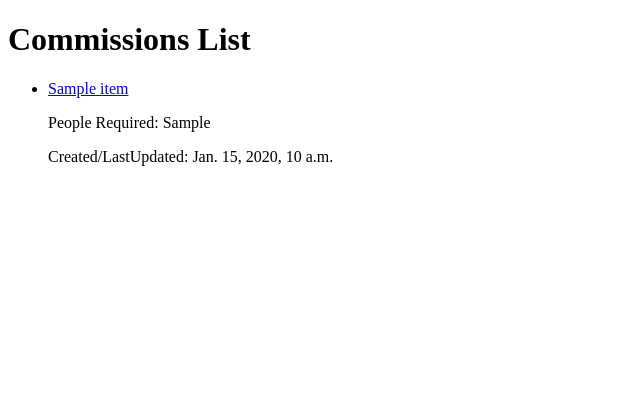
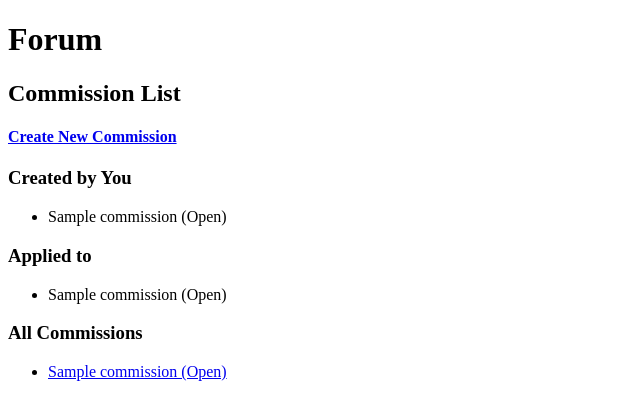
Before and after one commit to hpaguio/hobbysite-C-4, a Django app: template hobbysite/commissions/templates/commissions/commissions_list.html in a window 1280 px wide. Shown: the top 420 px of the page, without its empty margins (0-640 px from the left). Run offline with Django 5.2, Linux system fonts and the light colour scheme; the template is opened without the code that fills it: most values are stand-ins (such as "Sample title", 1, 10 or a date in 2020).

Commit message:
[commissions_list.html] Editted the file to incorporate the universal base.html, and adjusted based on views.

```diff
--- a/hobbysite/commissions/templates/commissions/commissions_list.html
+++ b/hobbysite/commissions/templates/commissions/commissions_list.html
@@ -1,17 +1,34 @@
-<!DOCTYPE html>
-<html>
-    <head><title>Commissions</title></head>
-<body>
-<header>
-    <h1>Commissions List</h1>
-</header>
+{% extends "base.html" %}
+
+{% block title %}
+    Commission
+{% endblock %}
+
+{% block content %}
+	<h2>Commission List<h2>
+	<h4><a href="{% url 'commissions:commission_create' %}">Create New Commission</a></h4>
+    <h3>Created by You</h3>
     <ul>
-        {% for item in commission %}
-        <li><a href="/commissions/detail/{{item.id}}">{{item.title}}</a></li>
-        <p>People Required: {{item.people_required}}</p>
-		<p>Created/LastUpdated: {{item.updated_on}}</p>
+        {% for commission in created_commissions %}
+            <li>{{ commission.title }} ({{ commission.status }})</li>
         {% endfor %}
     </ul>
 
-</body>
-</html>
+    <h3>Applied to</h3>
+    <ul>
+        {% for commission in applied_commissions %}
+            <li>{{ commission.title }} ({{ commission.status }})</li>
+        {% endfor %}
+    </ul>
+
+    <h3>All Commissions</h3>
+    <ul>
+        {% for commission in commissions %}
+            <li>
+                <a href="{% url 'commissions:commission_details' commission.id %}">
+                    {{ commission.title }} ({{ commission.status }})
+                </a>
+            </li>
+        {% endfor %}
+    </ul>
+{% endblock %}
```
